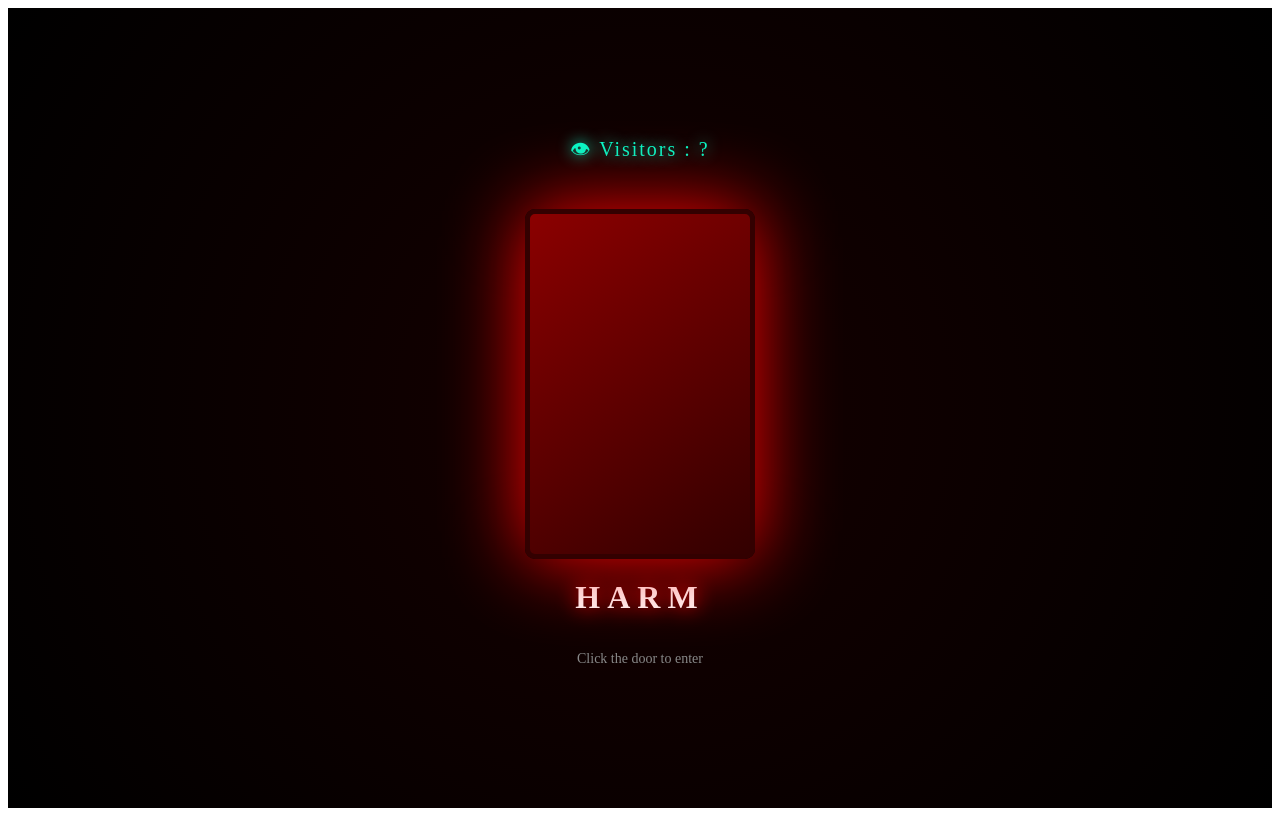
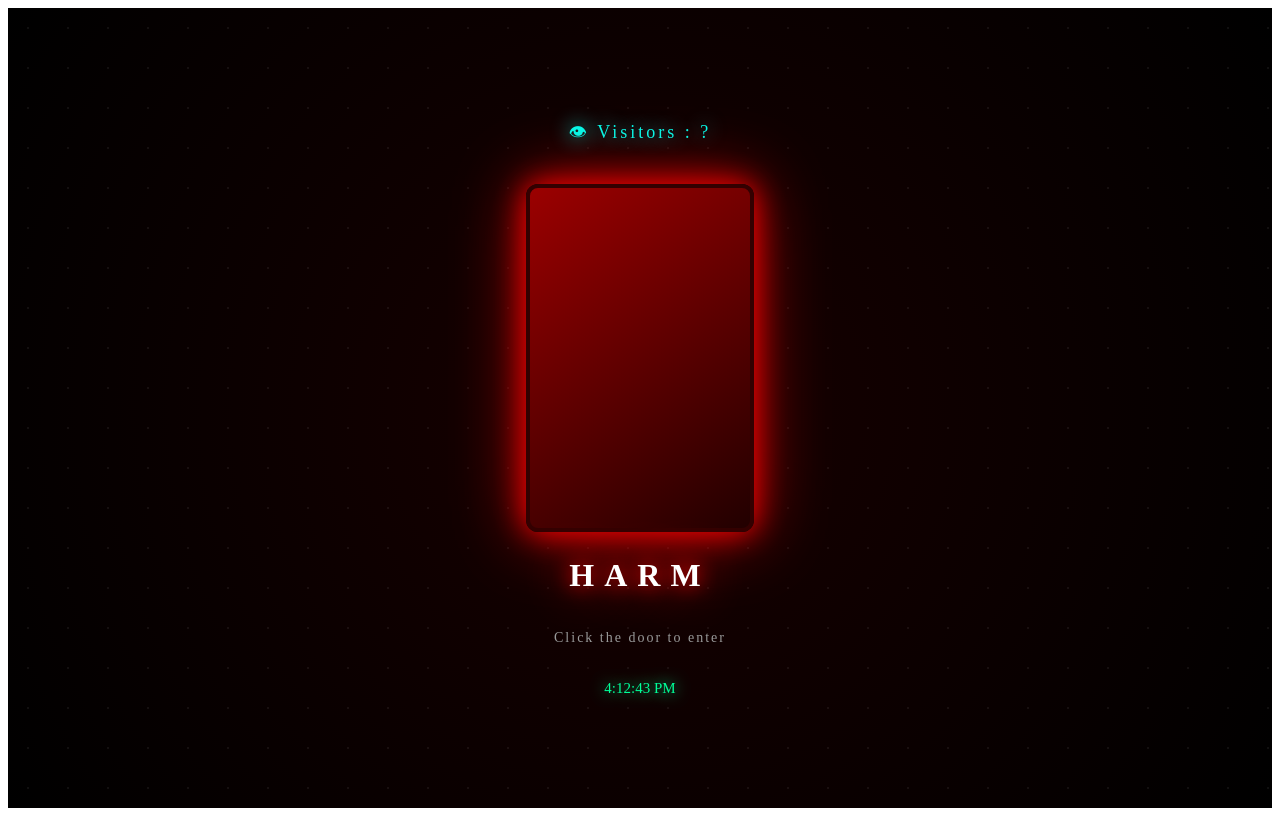
Before and after one commit to HARM199/null-site, a React (Vite) app: page / in a window 1280 px wide. Built offline with nearby package versions, Linux system fonts and the light colour scheme; no server answers.

Commit message:
new scifi door

```diff
--- a/src/pages/Door.jsx
+++ b/src/pages/Door.jsx
@@ -27,10 +27,15 @@ export default function Door() {
   return (
     <div style={styles.container}>
 
+      {/* خلفية النجوم */}
+      <div style={styles.stars}></div>
+
+      {/* عداد الزوار */}
       <div style={styles.counter}>
         👁 Visitors : {visitors}
       </div>
 
+      {/* الباب */}
       <div style={styles.scene}>
         <div
           style={{
@@ -44,11 +49,18 @@ export default function Door() {
         />
       </div>
 
+      {/* العنوان */}
       <h1 style={styles.title}>HARM</h1>
 
+      {/* النص */}
       <p style={styles.hint}>
         Click the door to enter
       </p>
+
+      {/* الساعة */}
+      <div style={styles.clock}>
+        {new Date().toLocaleTimeString()}
+      </div>
 
     </div>
   );
@@ -57,7 +69,7 @@ export default function Door() {
 const styles = {
   container: {
     background:
-      "radial-gradient(circle,#160000,#000)",
+      "radial-gradient(circle at center,#180000,#000)",
     height: "100vh",
     display: "flex",
     flexDirection: "column",
@@ -65,42 +77,68 @@ const styles = {
     alignItems: "center",
     perspective: "1200px",
     overflow: "hidden",
+    position: "relative",
+  },
+
+  stars: {
+    position: "absolute",
+    width: "100%",
+    height: "100%",
+    background:
+      "radial-gradient(white 1px, transparent 1px)",
+    backgroundSize: "40px 40px",
+    opacity: "0.06",
   },
 
   counter: {
-    color: "#00ffcc",
-    fontSize: "20px",
-    marginBottom: "40px",
-    textShadow: "0 0 15px #00ffcc",
-    letterSpacing: "2px",
+    color: "#00ffee",
+    fontSize: "18px",
+    marginBottom: "35px",
+    letterSpacing: "3px",
+    textShadow: "0 0 20px #00ffee",
+    zIndex: 2,
   },
 
   scene: {
     transformStyle: "preserve-3d",
+    zIndex: 2,
   },
 
   door: {
     width: "220px",
     height: "340px",
     background:
-      "linear-gradient(145deg,#8B0000,#300)",
-    border: "5px solid #300",
-    boxShadow: "0 0 80px red",
+      "linear-gradient(145deg,#9b0000,#220000)",
+    border: "4px solid #300",
+    borderRadius: "12px",
     cursor: "pointer",
     transformOrigin: "left center",
     transition: "transform 1.2s ease, opacity 1.2s ease",
-    borderRadius: "10px",
+    boxShadow:
+      "0 0 30px red,0 0 70px rgba(255,0,0,.7)",
   },
 
   title: {
     color: "white",
-    marginTop: "20px",
-    letterSpacing: "7px",
-    textShadow: "0 0 20px red",
+    marginTop: "25px",
+    letterSpacing: "10px",
+    textShadow:
+      "0 0 20px red,0 0 50px red",
+    zIndex: 2,
   },
 
   hint: {
-    color: "#888",
+    color: "#999",
     fontSize: "14px",
+    letterSpacing: "2px",
+    zIndex: 2,
+  },
+
+  clock: {
+    marginTop: "20px",
+    color: "#00ff99",
+    textShadow: "0 0 15px #00ff99",
+    fontSize: "15px",
+    zIndex: 2,
   },
 };
```
